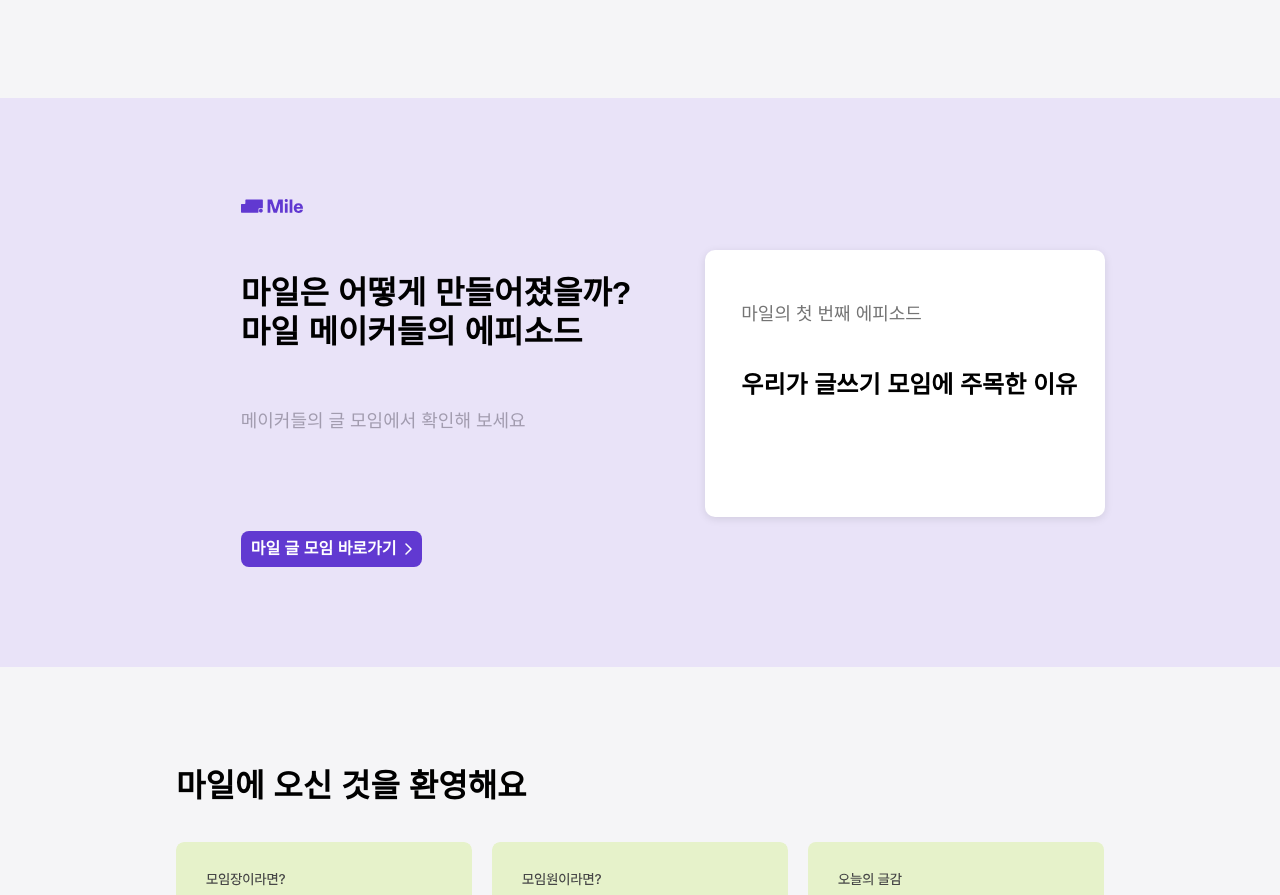
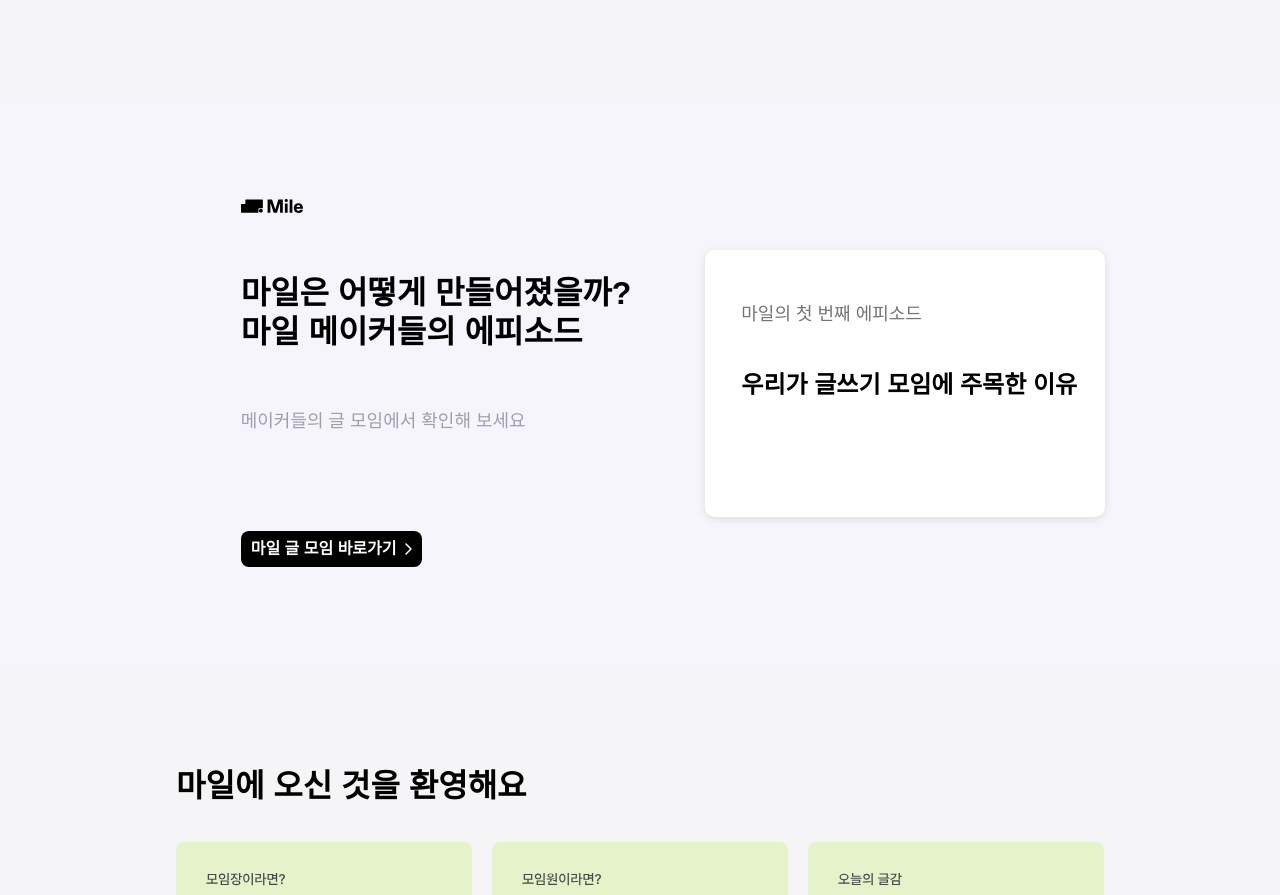
Before and after one commit to Mile-Writings/Mile-Client, a React (Vite) app: page / in a window 1280 px wide. Shown: the part 1231-2126 px from the top of the page. Built offline with nearby package versions, Linux system fonts and the light colour scheme; no server answers; a web font is replaced by a local one; what emotion-reset would draw is missing.

Commit message:
feat: 메이커 소개 컴포넌트 변경사항 반영

```diff
--- a/src/pages/main/components/Introduction.tsx
+++ b/src/pages/main/components/Introduction.tsx
@@ -54,7 +54,7 @@ const IntroductionWrapper = styled.section`
   margin-top: 10rem;
   padding: 10.1rem 21.8rem 10rem 28.4rem;
 
-  background-color: ${({ theme }) => theme.colors.mileViolet};
+  background-color: ${({ theme }) => theme.colors.backGroundViolet};
 `;
 
 const MileMakersTextLayout = styled.div`
@@ -85,14 +85,14 @@ const GroupRoutingButtonBox = styled.button`
   color: ${({ theme }) => theme.colors.white};
   ${({ theme }) => theme.fonts.button1};
 
-  background-color: ${({ theme }) => theme.colors.mainViolet};
+  background-color: ${({ theme }) => theme.colors.black};
   border-radius: 0.8rem;
 
   &:hover {
     color: ${({ theme }) => theme.colors.mainViolet};
     ${({ theme }) => theme.fonts.button1};
 
-    background-color: ${({ theme }) => theme.colors.middleViolet};
+    background-color: ${({ theme }) => theme.colors.white};
 
     & > svg {
       path {
--- a/src/styles/emotion.d.ts
+++ b/src/styles/emotion.d.ts
@@ -10,6 +10,7 @@ declare module '@emotion/react' {
       darkViolet: string;
       grayViolet: string;
       midGrayViolet: string;
+      backGroundViolet: string;
       mainGreen: string;
       mileGreen: string;
       middleGreen: string;
--- a/src/styles/theme.ts
+++ b/src/styles/theme.ts
@@ -5,7 +5,8 @@ export const theme = {
     mainViolet: '#6139D1',
     mileViolet: '#E9E3F8',
     middleViolet: '#D9CEF6',
-    lightViolet: '#F7F5FC',
+    secondViolet: '#F6F2FF',
+    backGroundViolet: '#F7F5FC',
     darkViolet: '#A29CAF',
     grayViolet: '#EDEDF5',
     midGrayViolet: '#D6D6EB',
```
Also changed, not shown: src/assets/svgs/mainGraphicLogo.svg.
